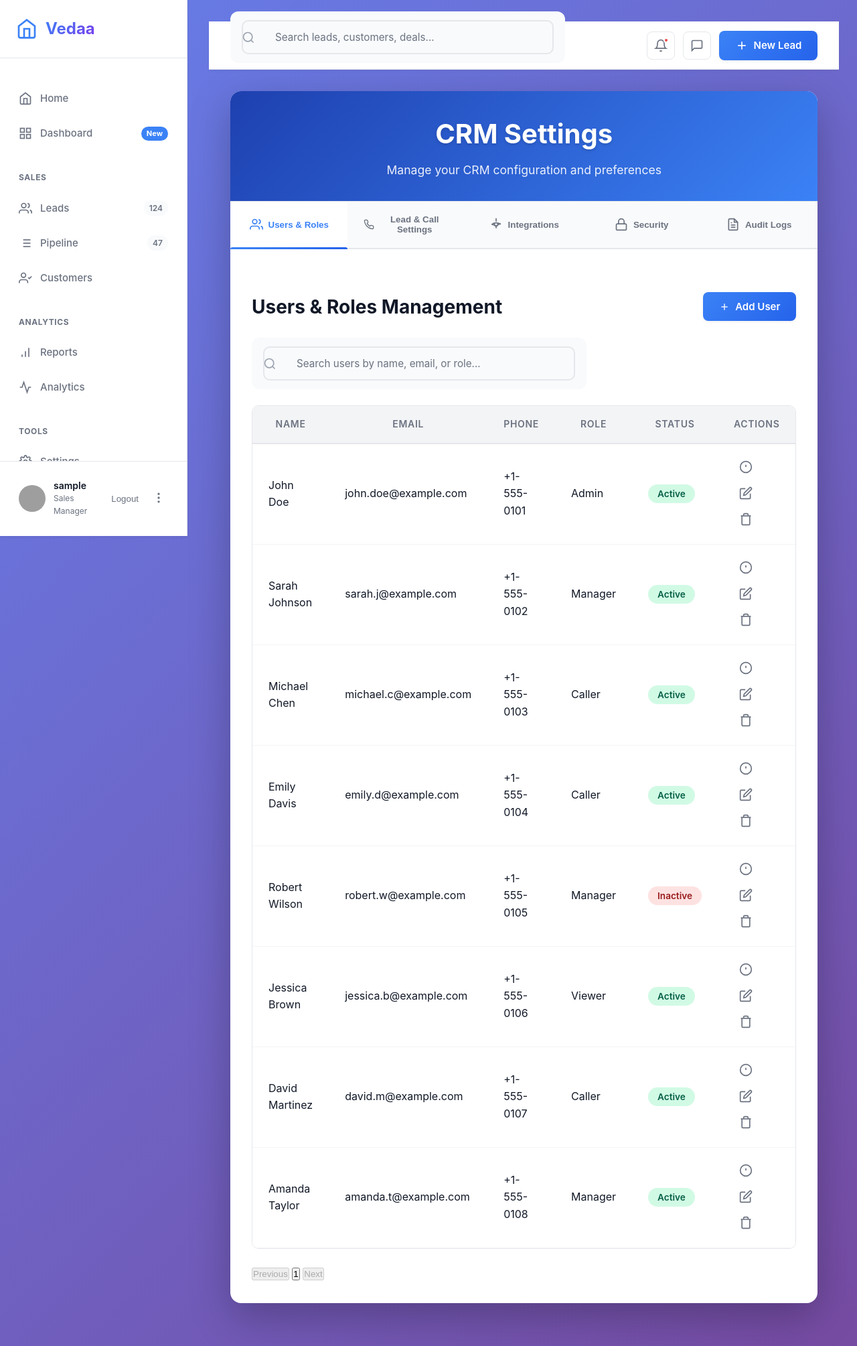
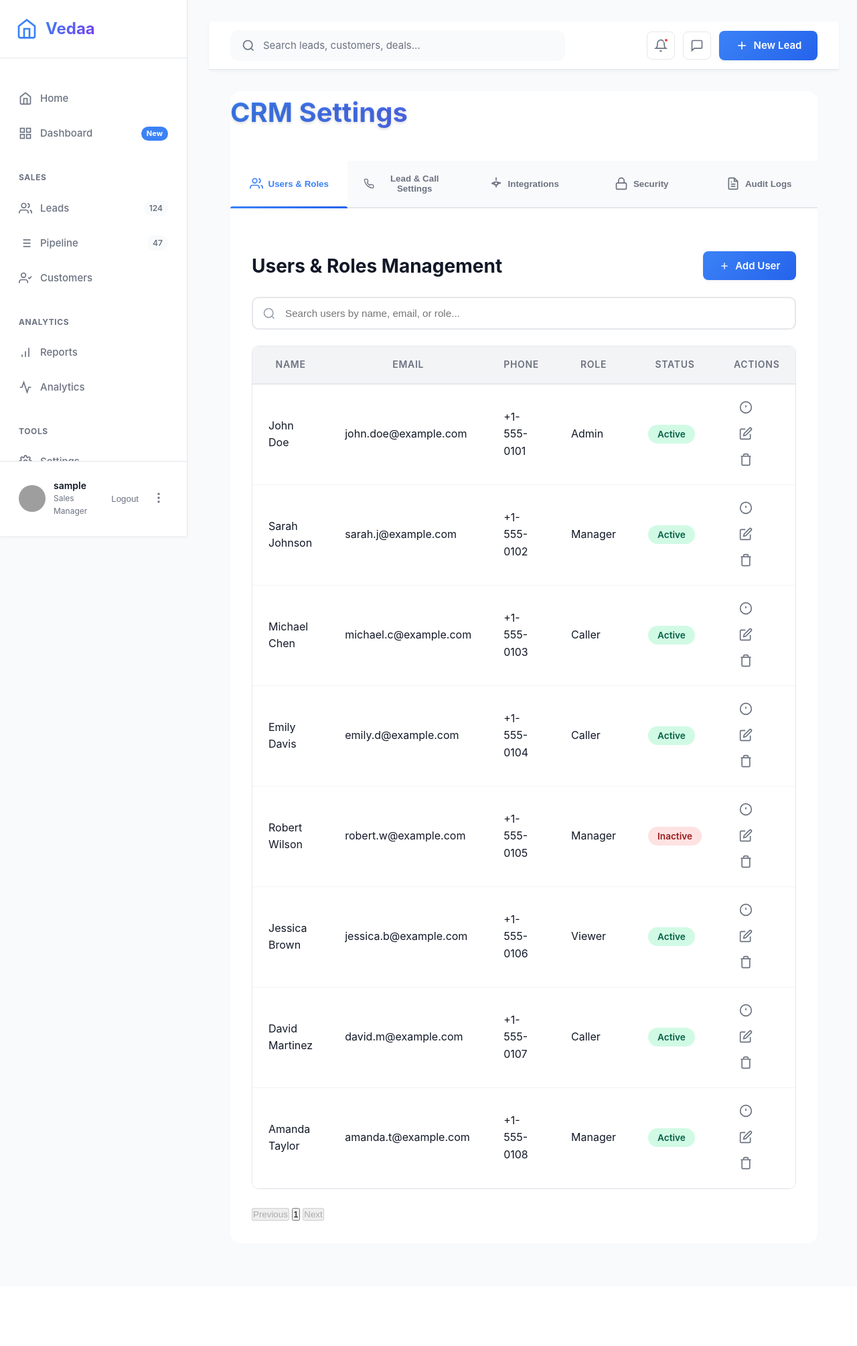
Before and after one commit to Ismail26477/crm, a Flask app: page /settings in a window 1280 px wide. Shown: the whole page at 67% size. After the commit the page ends 1822 px from the top, so only its background shows below. Run offline with Flask 3, Linux system fonts and the light colour scheme; the visitor is signed in with stand-in values (Sample User, id 1); data that the repository does not hold is empty; grey boxes are pictures that could not be loaded.

Commit message:
first commit

```diff
--- a/static/css/settings.css
+++ b/static/css/settings.css
@@ -24,29 +24,28 @@
 /* Body & Layout */
 body {
     font-family: 'Inter', -apple-system, BlinkMacSystemFont, 'Segoe UI', Roboto, sans-serif;
-    background: linear-gradient(135deg, #667eea 0%, #764ba2 100%);
+    /* background: linear-gradient(135deg, #667eea 0%, #764ba2 100%); */
     color: var(--text-primary);
     min-height: 100vh;
     padding: 2rem;
 }
 
 .container {
-    max-width: 1400px;
+    max-width: 1650px;
     margin: 0 auto;
     background: var(--bg-primary);
     border-radius: 16px;
-    box-shadow: var(--shadow-xl);
     overflow: hidden;
 }
 
 /* Header */
 .header {
-    background: linear-gradient(135deg, #1e40af 0%, #3b82f6 100%);
-    color: white;
-    padding: 2rem;
-    text-align: center;
-    border-bottom: 1px solid var(--border-color);
-    box-shadow: var(--shadow-sm);
+    font-size: 2rem;
+    font-weight: 700;
+    background: linear-gradient(135deg, var(--primary-color), #7c3aed);
+    -webkit-background-clip: text;
+    -webkit-text-fill-color: transparent;
+    margin-bottom: 0.25rem;
 }
 
 .header h1 {
@@ -60,6 +59,8 @@
     font-size: 1.1rem;
     font-weight: 400;
     opacity: 0.9;
+    background: linear-gradient(135deg,  #101010);
+    -webkit-background-clip: text;
 }
 
 /* Tabs */
@@ -188,12 +189,12 @@
 }
 
 /* Search */
-.search-bar {
+.search-bar1 {
     position: relative;
     margin-bottom: 1.5rem;
 }
 
-.search-bar svg {
+.search-bar1 svg {
     position: absolute;
     left: 1rem;
     top: 50%;
@@ -201,7 +202,7 @@
     color: #9ca3af;
 }
 
-.search-bar input {
+.search-bar1 input {
     width: 100%;
     padding: 0.875rem 1rem 0.875rem 3rem;
     border: 2px solid var(--border-color);
@@ -209,7 +210,7 @@
     font-size: 0.95rem;
 }
 
-.search-bar input:focus {
+.search-bar1 input:focus {
     outline: none;
     border-color: var(--primary-color);
     box-shadow: 0 0 0 3px rgba(59,130,246,0.1);
--- a/templates/settings.html
+++ b/templates/settings.html
@@ -65,7 +65,7 @@
                 </button>
             </div>
 
-            <div class="search-bar">
+            <div class="search-bar1">
                 <svg width="20" height="20" viewBox="0 0 24 24" fill="none" stroke="currentColor" stroke-width="2">
                     <circle cx="11" cy="11" r="8"></circle>
                     <path d="m21 21-4.35-4.35"></path>
```
